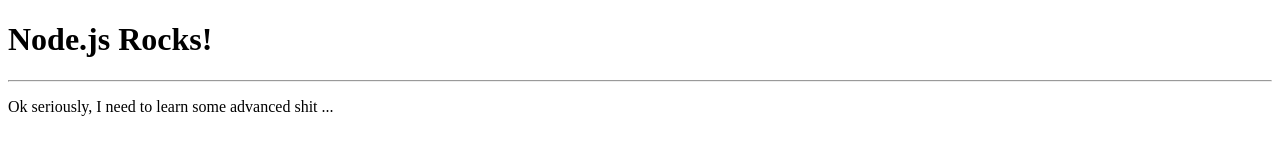
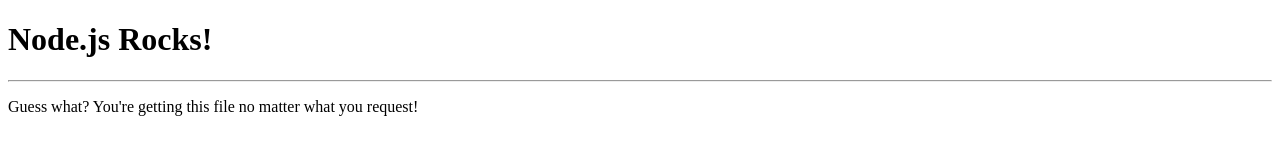
Before and after one commit to m-alani/node_learning, a website: page index.html in a window 1280 px wide. Drawn offline with Linux system fonts and the light colour scheme.

Commit message:
Testing things around

```diff
--- a/index.html
+++ b/index.html
@@ -6,6 +6,6 @@
     <body>
         <h1>Node.js Rocks!</h1>
         <hr>
-        <p>Ok seriously, I need to learn some advanced shit ...</p>
+        <p>Guess what? You're getting this file no matter what you request!</p>
     </body>
 </html>
```
